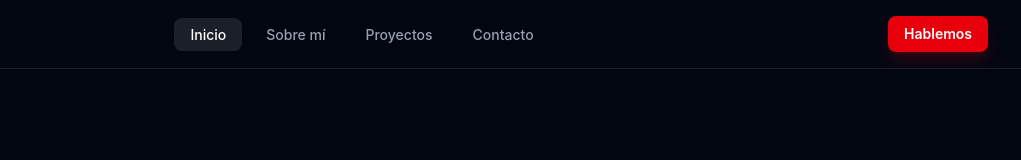
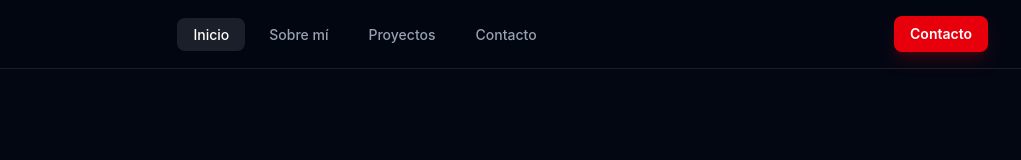
Before and after one commit to K3NYEL/portfolio, a React (Vite) app: page / in a window 1280 px wide. Shown: the top 160 px of the page, without its empty margins (228-1249 px from the left). Built offline with nearby package versions, Linux system fonts and the light colour scheme.

Commit message:
Charge name of button contact to "Contacto" and add onClick event to navigate to the contact section.

```diff
--- a/src/components/navigation/navbar/NavBar.jsx
+++ b/src/components/navigation/navbar/NavBar.jsx
@@ -66,7 +66,7 @@ function NavBar({ activeSection, onNavigate }) {
           onClick={() => onNavigate("contacto")}
           className="rounded-lg bg-red-600 px-4 py-2 text-sm font-semibold text-white shadow-lg shadow-red-600/20 transition hover:bg-red-500"
         >
-          Hablemos
+          Contacto
         </a>
 
       </div>
```
